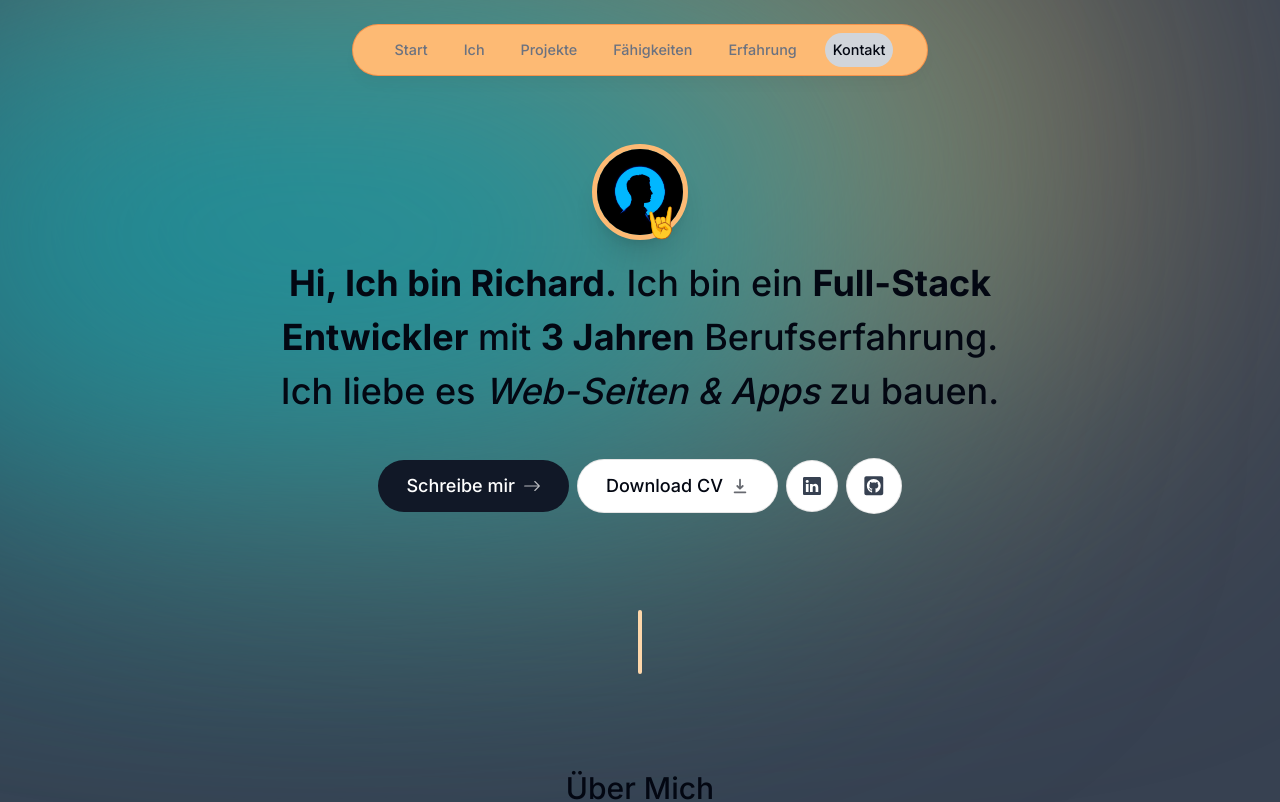
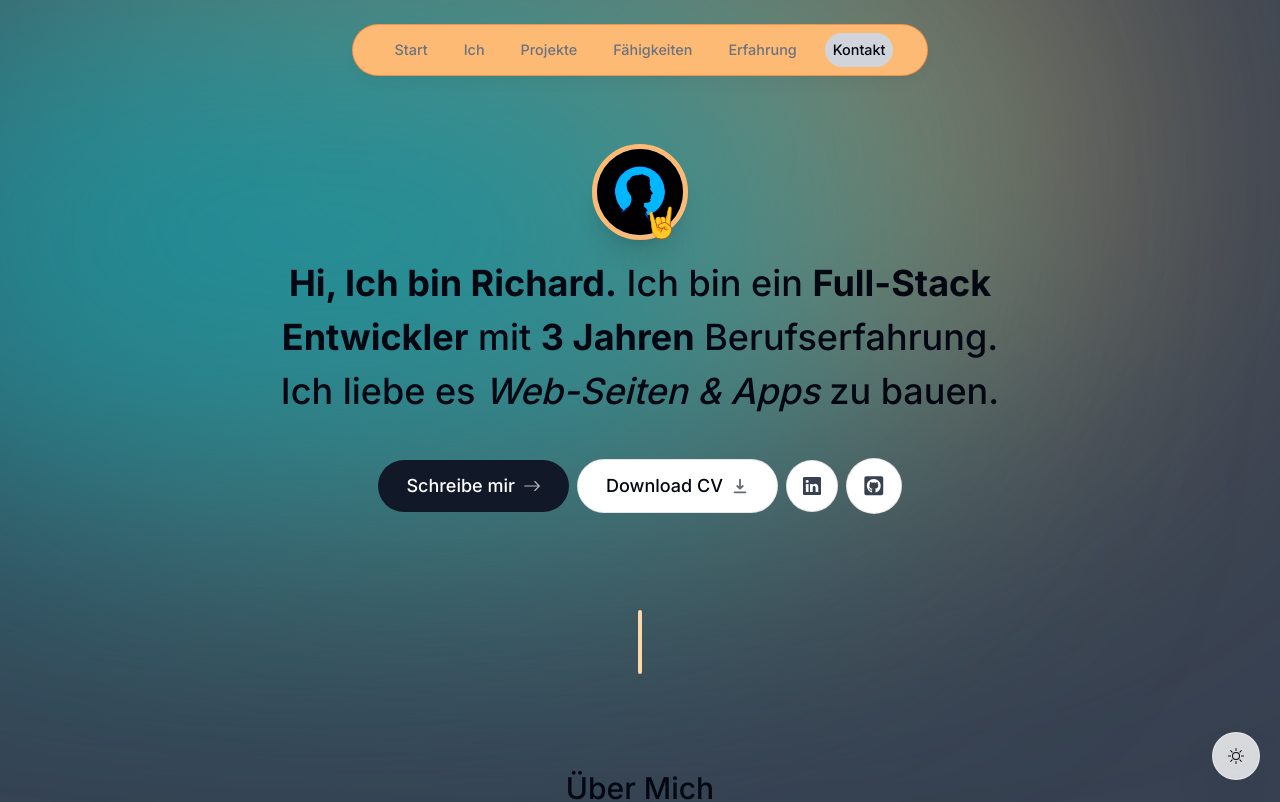
Before and after one commit to Gid3onJura/portfolio-website, a Next.js app: page / in a window 1280 px wide. Shown: the top 802 px of the page. Built offline with nearby package versions, Linux system fonts and the light colour scheme; no server answers.

Commit message:
theme switch

```diff
--- a/app/layout.tsx
+++ b/app/layout.tsx
@@ -4,6 +4,8 @@
 import Footer from "@/components/footer"
 import ActiveSectionContextProvider from "@/context/activeSectionContext"
 import { Toaster } from "react-hot-toast"
+import Themeswitch from "@/components/themeswitch"
+import ThemeContextProvider from "@/context/themeContext"
 
 const inter = Inter({ subsets: ["latin"] })
 
@@ -15,17 +17,24 @@
 export default function RootLayout({ children }: { children: React.ReactNode }) {
   return (
     <html lang="de" className="!scroll-smooth">
-      <body className={`${inter.className} bg-gray-700 text-gray-950 relative pt-28 sm:pt-36`}>
-        <div className="bg-[#b89767] absolute top-[-6rem] -z-10 right-[11rem] h-[31.25rem] w-[31.25rem] rounded-full blur-[10rem] sm:w-[68.75rem]"></div>
-        <div className="bg-[#0c90a1] absolute top-[-1rem] -z-10 left-[-35rem] h-[31.25rem] w-[50rem] rounded-full blur-[10rem] sm:w-[68.75rem] md:left-[-33rem] lg:left-[-28rem] xl:left-[-15rem] 2xl:left-[-5rem]"></div>
+      <body
+        className={`${inter.className} bg-gray-700 text-gray-950 relative pt-28 sm:pt-36 dark:bg-gray-900 dark:text-gray-50 dark:text-opacity-90`}
+      >
+        <div
+          className="bg-[#b89767] absolute top-[-6rem] -z-10 right-[11rem] h-[31.25rem] w-[31.25rem] rounded-full blur-[10rem] sm:w-[68.75rem]
+        dark:bg-[#946263]"
+        ></div>
+        <div className="bg-[#0c90a1] absolute top-[-1rem] -z-10 left-[-35rem] h-[31.25rem] w-[50rem] rounded-full blur-[10rem] sm:w-[68.75rem] md:left-[-33rem] lg:left-[-28rem] xl:left-[-15rem] 2xl:left-[-5rem] dark:bg-[#676394]"></div>
 
+        <ThemeContextProvider>
           <ActiveSectionContextProvider>
             <Header />
             {children}
-
+            <Themeswitch />
             <Toaster position="top-right" />
             <Footer />
           </ActiveSectionContextProvider>
+        </ThemeContextProvider>
       </body>
     </html>
   )
--- /dev/null
+++ b/components/themeswitch.tsx
@@ -0,0 +1,18 @@
+"use client"
+
+import { useTheme } from "@/context/themeContext"
+import React from "react"
+import { BsMoon, BsSun } from "react-icons/bs"
+
+export default function Themeswitch() {
+  const { theme, toggleTheme } = useTheme()
+  return (
+    <button
+      className="fixed bottom-5 right-5 bg-white w-[3rem] h-[3rem] bg-opacity-80 backdrop-blur-[0.5rem] border border-white border-opacity-40 shadow-2xl
+    rounded-full flex items-center justify-center hover:scale-[1.15] active:scale-105 transition-all dark:bg-gray-950"
+      onClick={toggleTheme}
+    >
+      {theme === "light" ? <BsSun /> : <BsMoon />}
+    </button>
+  )
+}
--- /dev/null
+++ b/context/themeContext.tsx
@@ -0,0 +1,66 @@
+"use client"
+
+import React, { useState, useEffect, createContext, useContext } from "react"
+
+type Theme = "light" | "dark"
+
+type ThemeContextProviderProps = {
+  children: React.ReactNode
+}
+
+type ThemeContextType = {
+  theme: Theme
+  toggleTheme: () => void
+}
+
+const ThemeContext = createContext<ThemeContextType | null>(null)
+
+export default function ThemeContextProvider({ children }: ThemeContextProviderProps) {
+  const [theme, setTheme] = useState<Theme>("light")
+
+  const toggleTheme = () => {
+    if (theme === "light") {
+      setTheme("dark")
+      window.localStorage.setItem("theme", "dark")
+      document.documentElement.classList.add("dark")
+    } else {
+      setTheme("light")
+      window.localStorage.setItem("theme", "light")
+      document.documentElement.classList.remove("dark")
+    }
+  }
+
+  useEffect(() => {
+    const localTheme = window.localStorage.getItem("theme") as Theme | null
+    if (localTheme) {
+      setTheme(localTheme)
+
+      if (localTheme === "dark") {
+        document.documentElement.classList.add("dark")
+      }
+    } else if (window.matchMedia("(prefers-color-scheme: dark)").matches) {
+      setTheme("dark")
+      document.documentElement.classList.add("dark")
+    }
+  }, [])
+
+  return (
+    <ThemeContext.Provider
+      value={{
+        theme,
+        toggleTheme,
+      }}
+    >
+      {children}
+    </ThemeContext.Provider>
+  )
+}
+
+export function useTheme() {
+  const context = useContext(ThemeContext)
+
+  if (context === null) {
+    throw new Error("useTheme must be used within an Provider")
+  }
+  return context
+}
--- a/tailwind.config.js
+++ b/tailwind.config.js
@@ -1,18 +1,18 @@
 /** @type {import('tailwindcss').Config} */
 module.exports = {
   content: [
-    './pages/**/*.{js,ts,jsx,tsx,mdx}',
-    './components/**/*.{js,ts,jsx,tsx,mdx}',
-    './app/**/*.{js,ts,jsx,tsx,mdx}',
+    "./pages/**/*.{js,ts,jsx,tsx,mdx}",
+    "./components/**/*.{js,ts,jsx,tsx,mdx}",
+    "./app/**/*.{js,ts,jsx,tsx,mdx}",
   ],
   theme: {
     extend: {
       backgroundImage: {
-        'gradient-radial': 'radial-gradient(var(--tw-gradient-stops))',
-        'gradient-conic':
-          'conic-gradient(from 180deg at 50% 50%, var(--tw-gradient-stops))',
+        "gradient-radial": "radial-gradient(var(--tw-gradient-stops))",
+        "gradient-conic": "conic-gradient(from 180deg at 50% 50%, var(--tw-gradient-stops))",
       },
     },
   },
   plugins: [],
+  darkMode: "class",
 }
```
Lines whose indentation alone changed are shown as unchanged.
